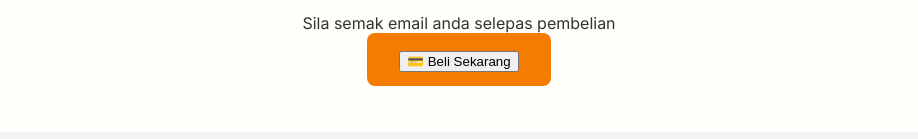
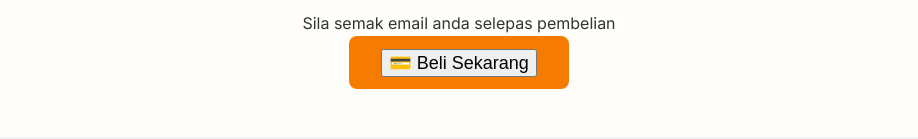
Before and after one commit to k3y030/TukarFile-, a plain HTML site: page index.html in a window 1280 px wide. Shown: the part 2855-2994 px from the top of the page, without its empty margins (181-1099 px from the left). Drawn offline with Linux system fonts and the light colour scheme.

Commit message:
index.html

```diff
--- a/index.html
+++ b/index.html
@@ -184,7 +184,7 @@
   <p>Sila semak email anda selepas pembelian</p>
 
   <a href="https://toyyibpay.com/TukarFile" target="_blank">
-    <button>💳 Beli Sekarang</button>
+    <button style="font-size: 18px;">💳 Beli Sekarang</button>
   </a>
 </div>
 
```
